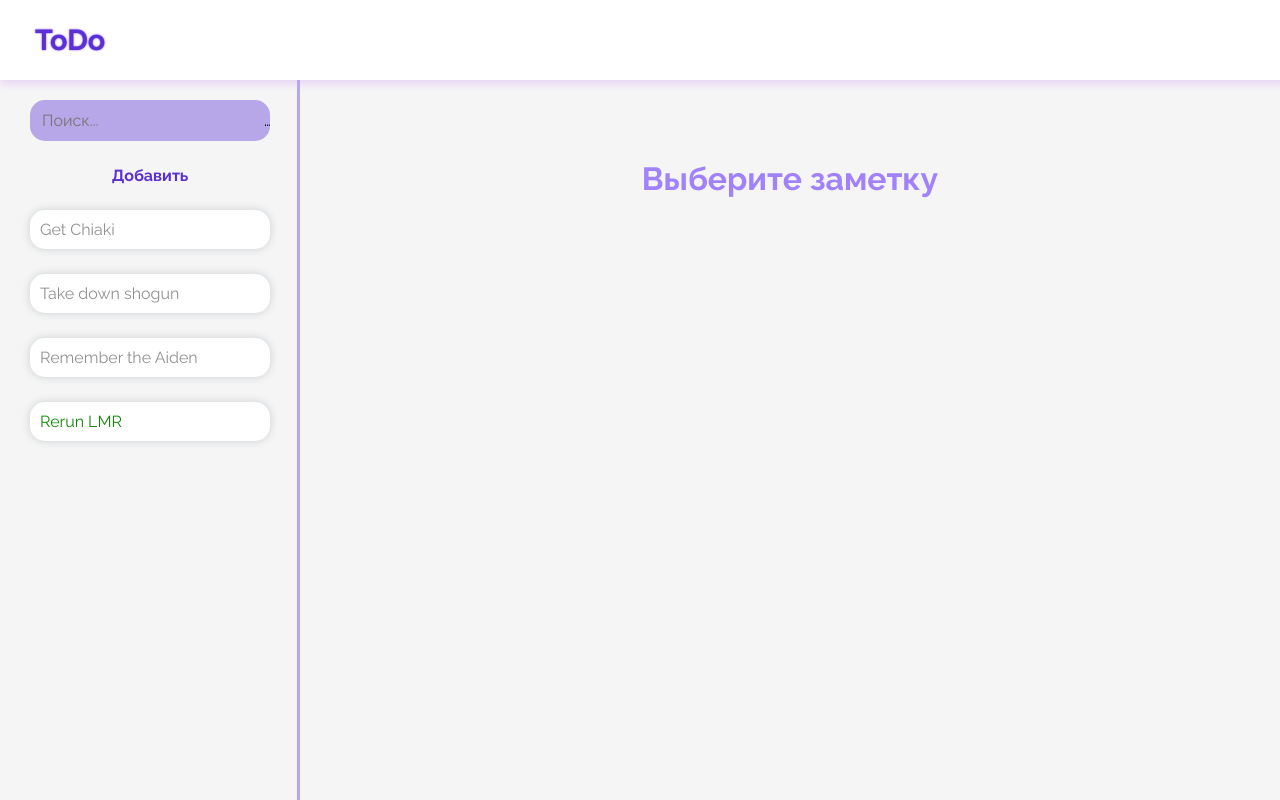
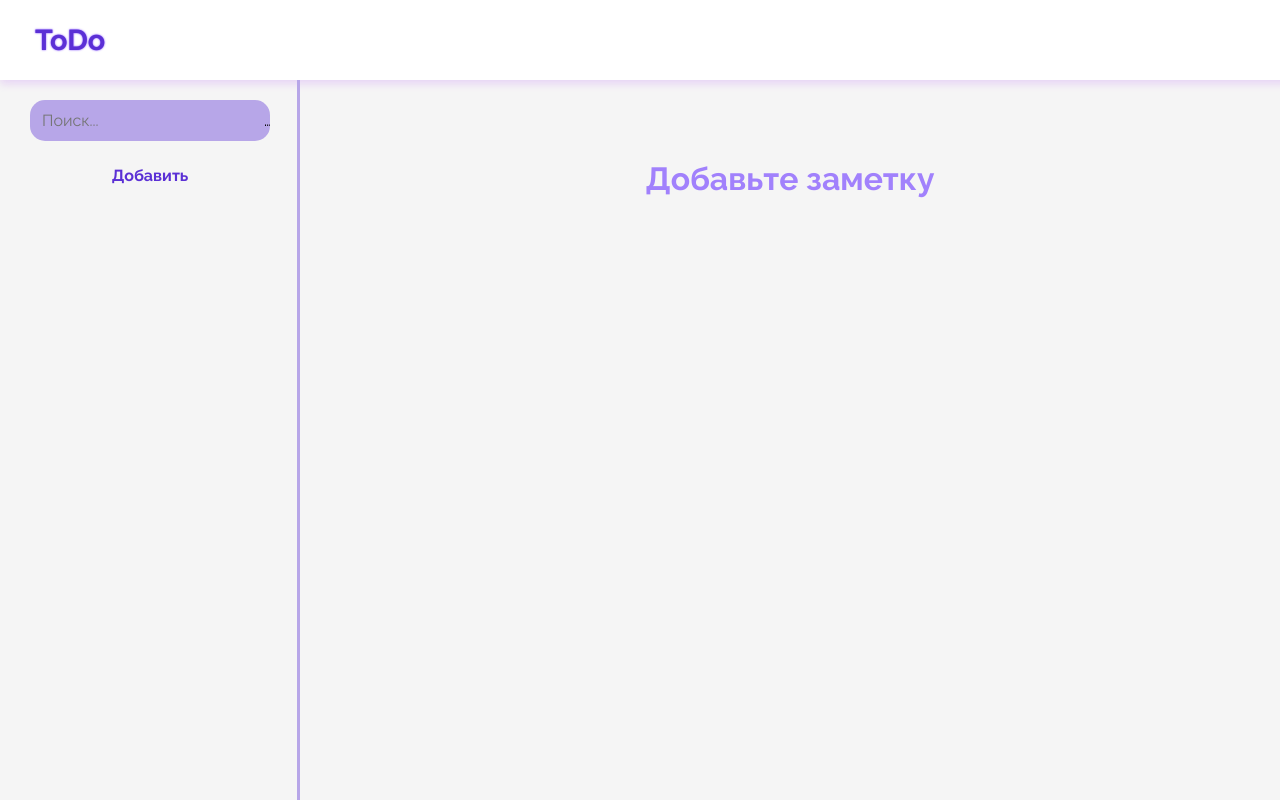
Before and after one commit to H1ghN0on/infotecs-test, a React (Create React App) app: page / in a window 1280 px wide. Built offline with nearby package versions, Linux system fonts and the light colour scheme.

Commit message:
saving to local storage

```diff
--- a/src/App.tsx
+++ b/src/App.tsx
@@ -5,10 +5,22 @@ import { NotesContext } from "./contexts/NotesContext";
 import useNotesContext from "./hooks/useNotesContext";
 import Layout from "./layout/Layout";
 
+export type NoteType = {
+  id: number;
+  name: string;
+  text: string;
+  status: "pending" | "done" | "waiting";
+  active: boolean;
+};
+
 function App() {
   const notesContext = React.useContext(NotesContext);
 
-  const { activeNote } = useNotesContext(notesContext);
+  const { activeNote, loadNotes } = useNotesContext(notesContext);
+
+  React.useEffect(() => {
+    loadNotes();
+  }, []);
 
   return (
     <Layout>
--- a/src/components/Aside.tsx
+++ b/src/components/Aside.tsx
@@ -8,13 +8,6 @@ import "../styles/components/aside.css";
 
 import useSearch from "../hooks/useSearch";
 
-export type NoteType = {
-  id: number;
-  name: string;
-  text: string;
-  status: "pending" | "done" | "waiting";
-  active: boolean;
-};
 interface AsideProps {
   resizableWidth: number;
   startResizing: (e: any) => void;
--- a/src/components/NoteForm.tsx
+++ b/src/components/NoteForm.tsx
@@ -2,7 +2,7 @@ import React from "react";
 import { NotesContext } from "../contexts/NotesContext";
 import useNotesContext from "../hooks/useNotesContext";
 import AppSwitchableInput from "./AppSwitchableInput";
-import { NoteType } from "./Aside";
+import { NoteType } from "../App";
 import NoteFormDangerZone from "./NoteFormDangerZone";
 import NoteFormStatusList from "./NoteFormStatusList";
 import "../styles/components/note-form.css";
--- a/src/components/NoteList.tsx
+++ b/src/components/NoteList.tsx
@@ -1,6 +1,6 @@
 import React from "react";
 
-import { NoteType } from "./Aside";
+import { NoteType } from "../App";
 
 interface NoteListProps {
   notes: NoteType[];
--- a/src/contexts/NotesContext.tsx
+++ b/src/contexts/NotesContext.tsx
@@ -1,5 +1,5 @@
 import React from "react";
-import { NoteType } from "../components/Aside";
+import { NoteType } from "../App";
 
 type Props = {
   children: React.ReactNode;
@@ -12,40 +12,7 @@ export type NotesContextType = {
 };
 
 const initialContext: NotesContextType = {
-  notes: [
-    {
-      id: 1,
-
-      name: "Get Chiaki",
-      text: "",
-      status: "waiting",
-      active: false,
-    },
-    {
-      id: 2,
-
-      name: "Take down shogun",
-      text: "",
-      status: "waiting",
-      active: false,
-    },
-    {
-      id: 3,
-
-      name: "Remember the Aiden",
-      text: "",
-      status: "waiting",
-      active: false,
-    },
-    {
-      id: 4,
-
-      name: "Rerun LMR",
-      text: "ketrin ketrin ketrin ketrin ketrin ketrin ketrin ketrin ketrin ketrin ketrin ketrin ketrin",
-      status: "done",
-      active: false,
-    },
-  ],
+  notes: [],
   activeNote: null,
   setContext: (): void => {
     throw new Error("setContext function must be overridden");
--- a/src/hooks/useNotesContext.tsx
+++ b/src/hooks/useNotesContext.tsx
@@ -1,27 +1,28 @@
 import React from "react";
-import { NoteType } from "../components/Aside";
+import { NoteType } from "../App";
 import { NotesContextType } from "../contexts/NotesContext";
 
 const useNotes = (notesContext: NotesContextType) => {
+  const updateAndSaveToLocalStorage = (notes: NoteType[]) => {
+    notesContext.setContext({
+      ...notesContext,
+      notes,
+    });
+    localStorage.setItem("notes", JSON.stringify(notes));
+  };
   const updateNoteName = (name: string) => {
     const notes = notesContext.notes.map((note) =>
       note.active ? { ...note, name } : note
     );
 
-    notesContext.setContext({
-      ...notesContext,
-      notes,
-    });
+    updateAndSaveToLocalStorage(notes);
   };
 
   const updateNoteText = (text: string) => {
     const notes = notesContext.notes.map((note) =>
       note.active ? { ...note, text } : note
     );
-    notesContext.setContext({
-      ...notesContext,
-      notes,
-    });
+    updateAndSaveToLocalStorage(notes);
   };
 
   const updateNoteStatus = (status: "pending" | "done" | "waiting") => {
@@ -29,19 +30,13 @@ const useNotes = (notesContext: NotesContextType) => {
       note.active ? { ...note, status } : note
     );
 
-    notesContext.setContext({
-      ...notesContext,
-      notes,
-    });
+    updateAndSaveToLocalStorage(notes);
   };
 
   const removeNote = (note: NoteType) => {
     const notes = notesContext.notes.filter((note) => !note.active);
 
-    notesContext.setContext({
-      ...notesContext,
-      notes,
-    });
+    updateAndSaveToLocalStorage(notes);
   };
 
   const activeNote = React.useMemo(
@@ -50,33 +45,39 @@ const useNotes = (notesContext: NotesContextType) => {
   );
 
   const setActiveNote = (note: NoteType) => {
-    notesContext.setContext({
-      ...notesContext,
-      notes: notesContext.notes.map((_note) =>
+    const notes = notesContext.notes.map((_note) =>
       _note.id === note.id
         ? { ..._note, active: true }
         : { ..._note, active: false }
-      ),
-    });
+    );
+    updateAndSaveToLocalStorage(notes);
   };
 
   const addNewNote = () => {
-    const note = {
+    const note: NoteType = {
       id: Date.now(),
-      image: "",
       name: "",
       text: "",
       status: "waiting" as "waiting",
       active: true,
     };
+    const notes = [
+      note,
+      ...notesContext.notes.map((_note) => ({ ..._note, active: false })),
+    ];
 
+    updateAndSaveToLocalStorage(notes);
+  };
+
+  const loadNotes = () => {
+    const rawNotes = localStorage.getItem("notes");
+    if (rawNotes) {
+      const notes = JSON.parse(rawNotes);
       notesContext.setContext({
         ...notesContext,
-      notes: [
-        note,
-        ...notesContext.notes.map((_note) => ({ ..._note, active: false })),
-      ],
+        notes,
       });
+    }
   };
 
   return {
@@ -88,6 +89,7 @@ const useNotes = (notesContext: NotesContextType) => {
     updateNoteStatus,
     removeNote,
     activeNote,
+    loadNotes,
   };
 };
 
```
Lines whose indentation alone changed are shown as unchanged.
